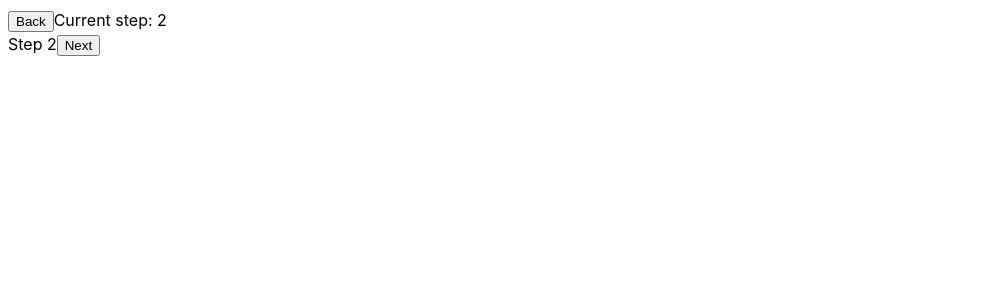
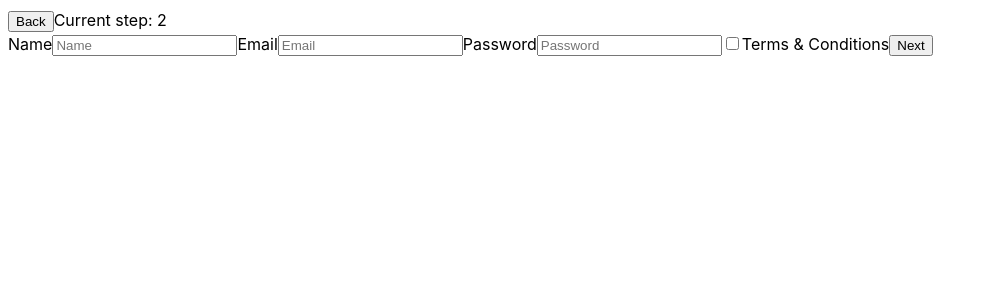
Before and after one commit to matejrek/fe-task, a React (Vite) app: page / in a window 1280 px wide. Both pictures are taken after a click on the button "Individual". Shown: the top 300 px of the page, without its empty margins (0-988 px from the left). Built offline with nearby package versions, Linux system fonts and the light colour scheme.

Commit message:
Added personl info step fields & logic

```diff
--- a/src/components/StepForm.tsx
+++ b/src/components/StepForm.tsx
@@ -9,6 +9,16 @@ import { yupResolver } from '@hookform/resolvers/yup';
 
 const schema = yup.object({
   accountType: yup.string().required(),
+  firstName: yup.string().required("First name is required!").min(5, "Must be min. 5 characters long!"),
+  email: yup.string().email().required("Email is required!"),
+  password: yup.string()
+    .required('Password is required')
+    .min(8, 'Password must be at least 8 characters long')
+    .matches(/[a-z]/, 'Password must contain at least one lowercase letter')
+    .matches(/[A-Z]/, 'Password must contain at least one uppercase letter')
+    .matches(/[0-9]/, 'Password must contain at least one number')
+    .matches(/[!@#$%^&*()_+\-=\[\]{};':\\|,.<>/?`~]/, 'Password must contain at least one special character'),
+  agreedToTerms: yup.boolean().oneOf([true], "Required to accept terms"),
 }).required();
 type FormData = yup.InferType<typeof schema>;
 
--- a/src/components/StepOne.tsx
+++ b/src/components/StepOne.tsx
@@ -1,7 +1,8 @@
 import { useFormContext } from "react-hook-form"
 
 const StepOne: React.FC<{ nextStep: () => void }> = ({ nextStep }) => {
-  const { register, setValue } = useFormContext()
+  const { register, setValue } = useFormContext();
+
   const handleAccountType = (type: string) => {
     setValue('accountType', type);
     nextStep();
--- a/src/components/StepTwo.tsx
+++ b/src/components/StepTwo.tsx
@@ -1,10 +1,46 @@
+import { useFormContext } from "react-hook-form"
 
 
+/*
+ Name: At least 5 characters long.
+ Email: Must match a valid email format.
+ Password: Must include at least one uppercase letter, one lowercase letter, one number, and one special character.
+ Checkbox (Terms & Conditions): Must be checked before proceeding
+ */
 const StepTwo: React.FC<{ nextStep: () => void }> = ({ nextStep }) => {
+  const { register, trigger, formState: { errors } } = useFormContext();
+
+  const onSubmit = async () => {
+    const firstNameValid = await trigger("firstName");
+    const emailValid = await trigger("email");
+    const passwordValid = await trigger("password");
+    const termsValid = await trigger("agreedToTerms");
+    const valid = firstNameValid && emailValid && passwordValid && termsValid;
+    if (valid) {
+      nextStep()
+    }
+  }
+
   return (
     <>
-      Step 2
-      <button type="button" onClick={nextStep}>Next</button>
+      <label>Name</label>
+      <input {...register("firstName")} placeholder="Name" />
+      {errors.firstName && <p role="error">{errors.firstName?.message?.toString()}</p>}
+
+      <label>Email</label>
+      <input {...register("email")} placeholder="Email" />
+      {errors.email && <p role="error">{errors.email?.message?.toString()}</p>}
+
+      <label>Password</label>
+      <input type="password" {...register("password")} placeholder="Password" />
+      {errors.password && <p role="error">{errors.password?.message?.toString()}</p>}
+
+
+      <input id="agreedToTerms" type="checkbox" {...register("agreedToTerms")} />
+      <label htmlFor="agreedToTerms">Terms & Conditions</label>
+      {errors.agreedToTerms && <p role="error">{errors.agreedToTerms?.message?.toString()}</p>}
+
+      <button onClick={onSubmit}>Next</button>
     </>
   )
 }
```
